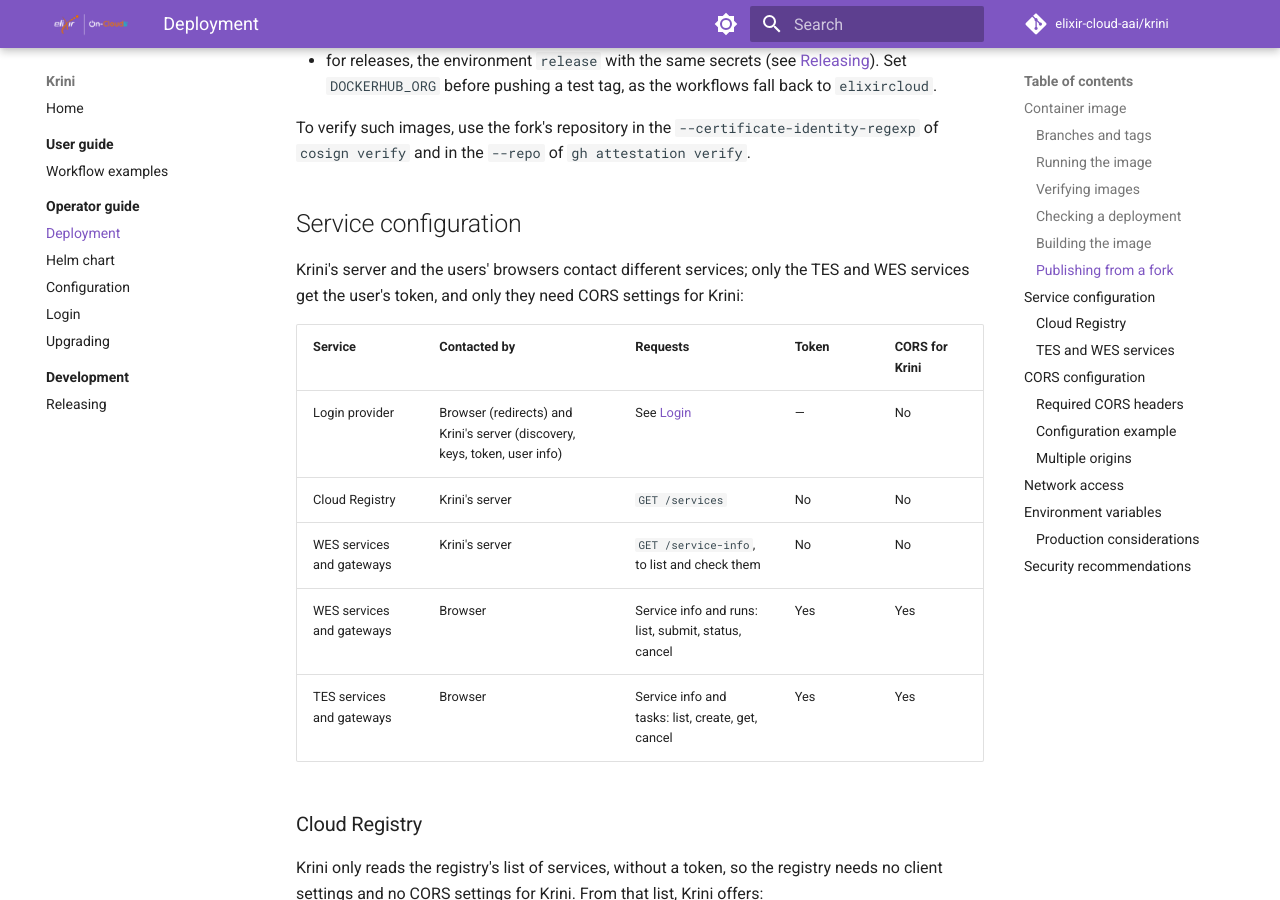
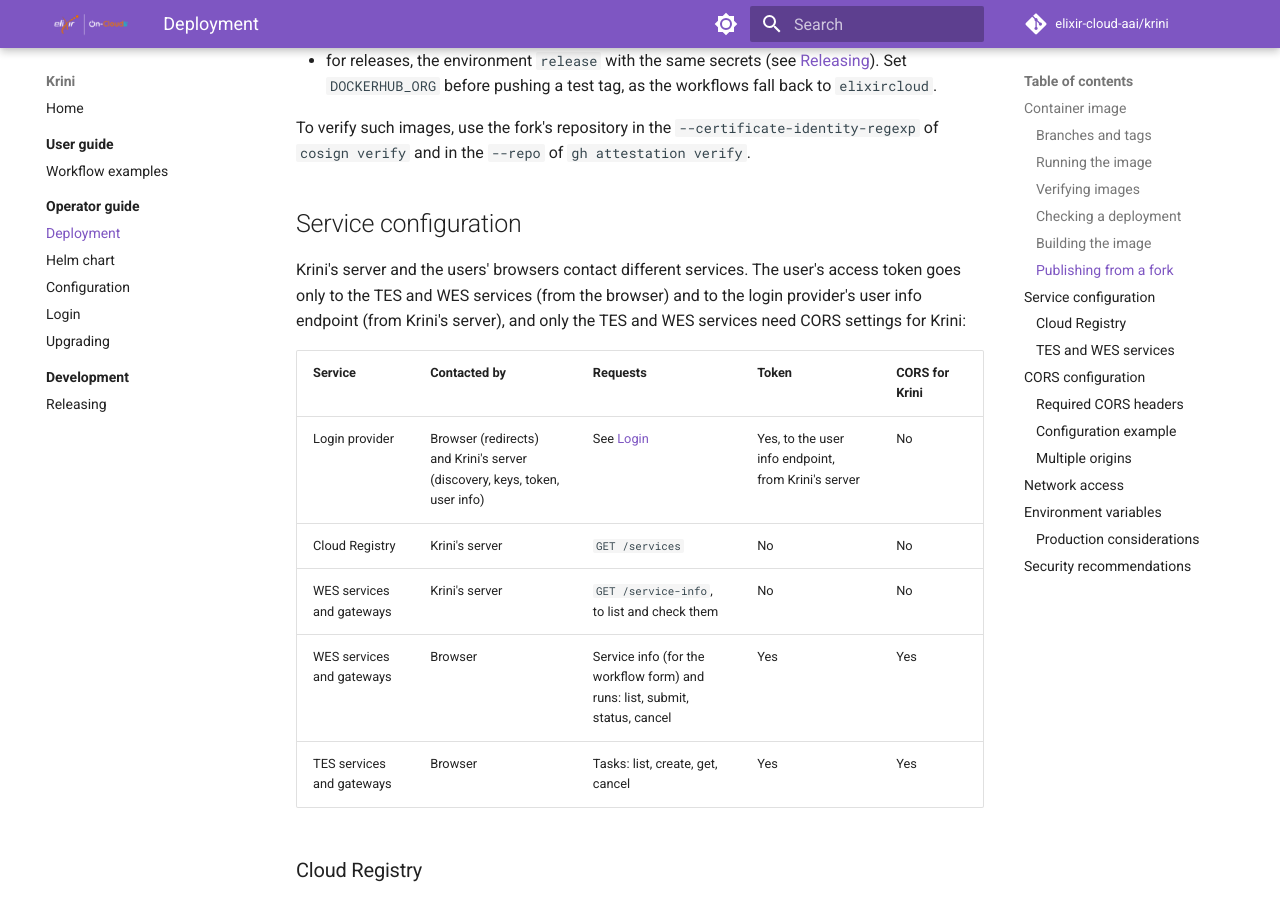
Before and after one commit to elixir-cloud-aai/krini, an MkDocs documentation site: the page built from docs/operator-guide/deployment.md, in a window 1280 px wide and 900 px high, scrolled down 3948 px. Built offline with MkDocs 1.6.1 and Material for MkDocs 9.7.7, drawn with Linux system fonts in a browser that asks for light colours; comment, search, counter and statistics services are not loaded.

Commit message:
docs: fix token and rollout notes from review
- The login provider's user info endpoint gets the access token too,
  from Krini's server
- The browser calls the WES service info (workflow form), not the TES
  service info
- A rolling update runs two pods for a short time, which can log out
  users with concurrent refreshes

Co-Authored-By: Claude Opus 5.5 <noreply@anthropic.com>

```diff
--- a/docs/operator-guide/deployment.md
+++ b/docs/operator-guide/deployment.md
@@ -201,17 +201,18 @@ To verify such images, use the fork's repository in the
 
 ## Service configuration
 
-Krini's server and the users' browsers contact different services; only
-the TES and WES services get the user's token, and only they need CORS
-settings for Krini:
+Krini's server and the users' browsers contact different services. The
+user's access token goes only to the TES and WES services (from the
+browser) and to the login provider's user info endpoint (from Krini's
+server), and only the TES and WES services need CORS settings for Krini:
 
 | Service | Contacted by | Requests | Token | CORS for Krini |
 | --- | --- | --- | --- | --- |
-| Login provider | Browser (redirects) and Krini's server (discovery, keys, token, user info) | See [Login](login.md#how-the-login-works) | — | No |
+| Login provider | Browser (redirects) and Krini's server (discovery, keys, token, user info) | See [Login](login.md#how-the-login-works) | Yes, to the user info endpoint, from Krini's server | No |
 | Cloud Registry | Krini's server | `GET /services` | No | No |
 | WES services and gateways | Krini's server | `GET /service-info`, to list and check them | No | No |
-| WES services and gateways | Browser | Service info and runs: list, submit, status, cancel | Yes | Yes |
-| TES services and gateways | Browser | Service info and tasks: list, create, get, cancel | Yes | Yes |
+| WES services and gateways | Browser | Service info (for the workflow form) and runs: list, submit, status, cancel | Yes | Yes |
+| TES services and gateways | Browser | Tasks: list, create, get, cancel | Yes | Yes |
 
 ### Cloud Registry
 
@@ -275,7 +276,7 @@ creating a TES task, a JSON body (`Content-Type: application/json`), so
 browsers send a preflight request (`OPTIONS`) first. They send no cookies
 to the services. Krini's requests use only `GET` and `POST`:
 
-- TES: `GET /service-info`, `GET /tasks`, `GET /tasks/{id}`, `POST /tasks`,
+- TES: `GET /tasks`, `GET /tasks/{id}`, `POST /tasks`,
   `POST /tasks/{id}:cancel`
 - WES: `GET /service-info`, `GET /runs`, `GET /runs/{id}`,
   `GET /runs/{id}/status`, `POST /runs` (multipart form data),
```
Also changed, not shown: docs/operator-guide/helm-chart.md (+3 -1 lines), docs/operator-guide/upgrading.md (+7 -0 lines).
